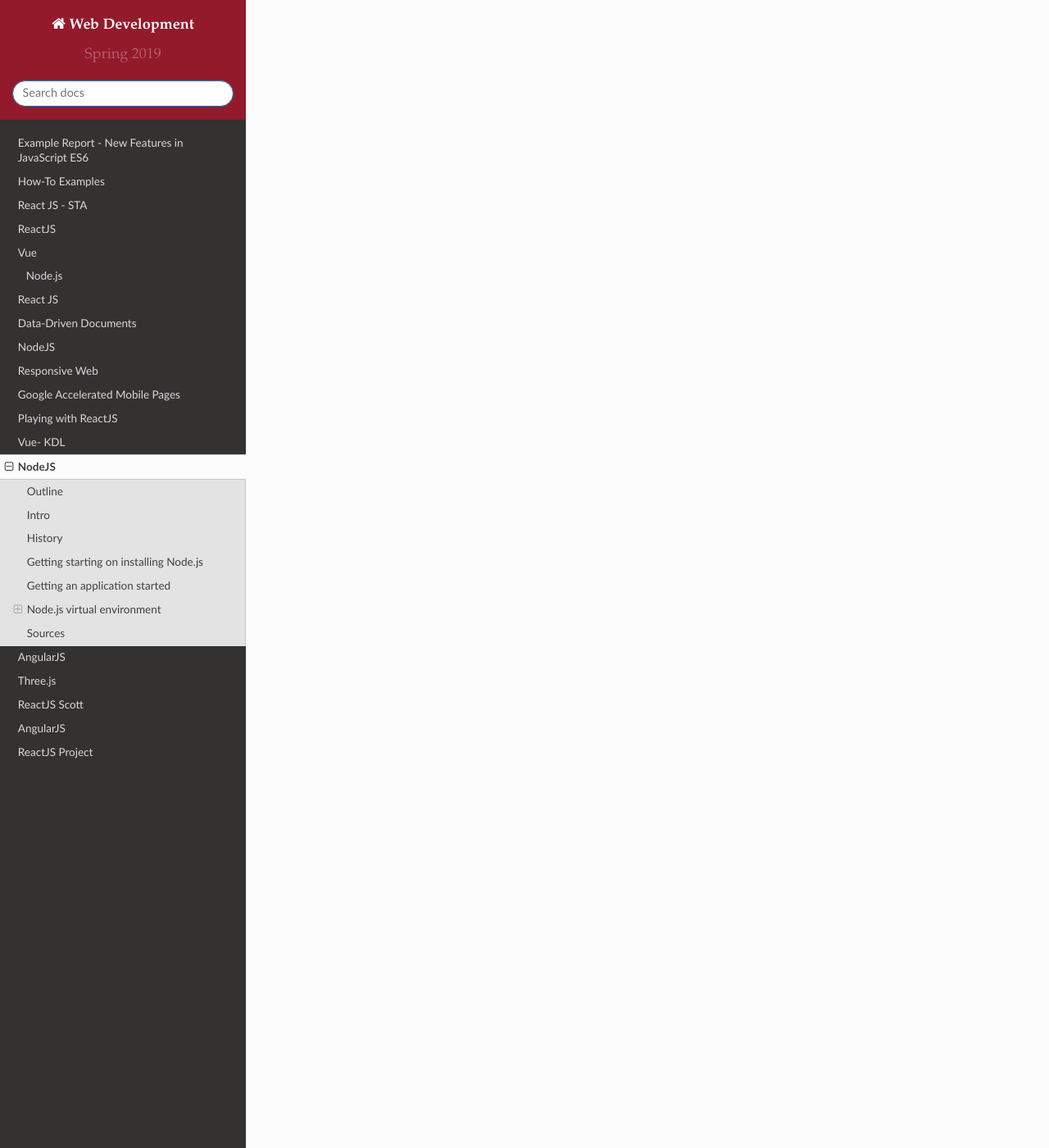
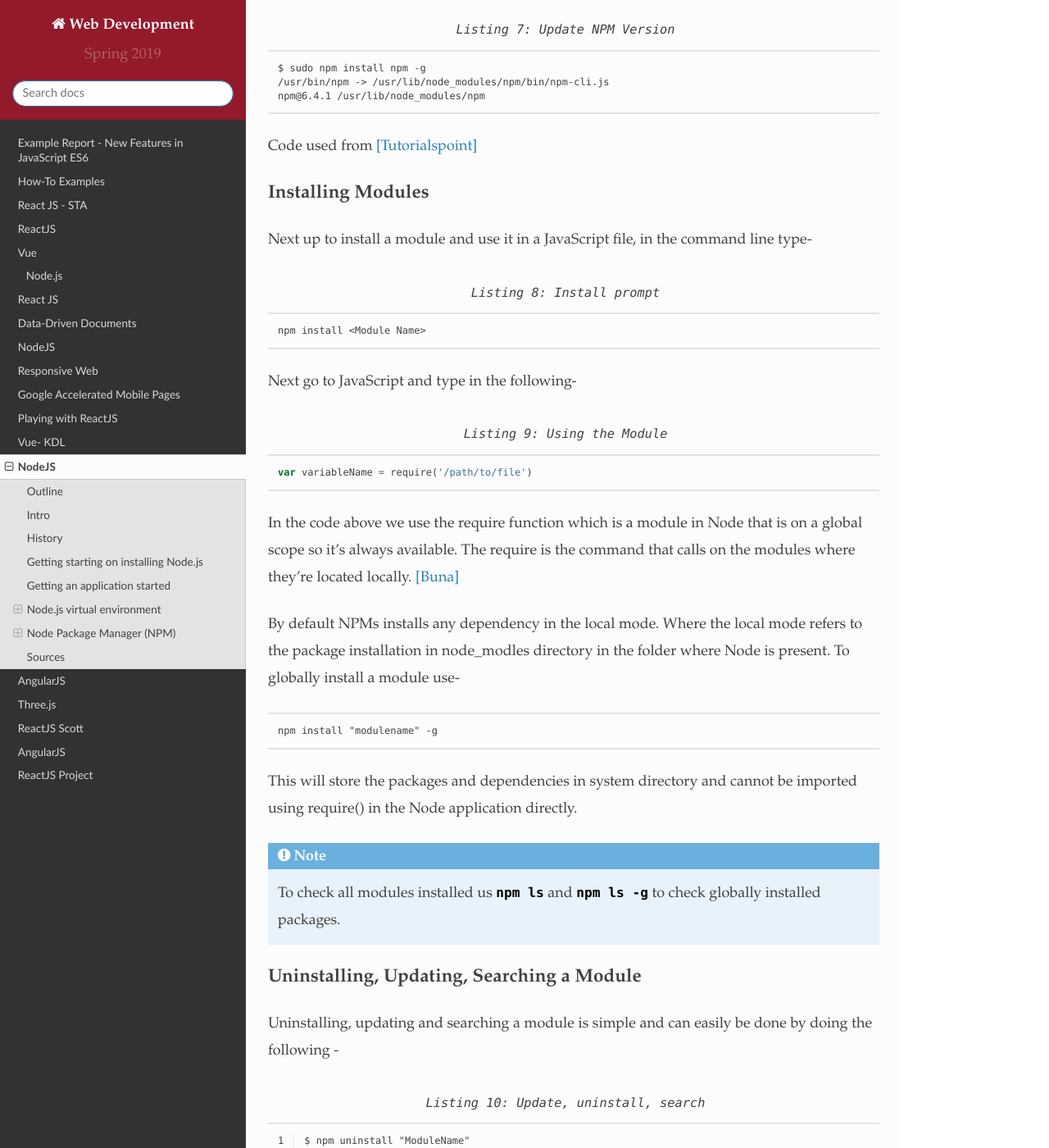
Before and after one commit to pvcraven/2019_spring_web_dev, a Sphinx documentation site: the page built from source/final/luangaphayvong/index.rst, in a window 1280 px wide and 1400 px high, scrolled down 4317 px. Shown: the whole window at 82% size. Built offline with Sphinx 7.4.7 and the Read the Docs theme 2.0.0, drawn with Linux system fonts in a browser that asks for light colours; some of the changed text lies outside the part shown.

Commit message:
REPL and NPM

```diff
--- a/source/final/luangaphayvong/index.rst
+++ b/source/final/luangaphayvong/index.rst
@@ -46,9 +45,7 @@
 which later got sponsored and supported by Joyent(What is joyent). Dahl created
 Node.js because he had a distaste about the way Apache Http server used to handle
 a lot of concurrent connections and how the code being created was either
-blocked by the entire process or implied multiple execution stacks.
-
-[Thinkmobiles]_
+blocked by the entire process or implied multiple execution stacks.[Thinkmobiles]_
 
 Getting starting on installing Node.js
 --------------------------------------
@@ -124,21 +121,123 @@
 the abbreviation of Read-Eval-Print-Loop. Its a way to quickly test simple
 Node.js/JavaScript code.
 
-To launch REPL
-~~~~~~~~~~~~~~
+To start up REPL is as easy as just typing node into the command console. After
+typing node and hitting enter, you're able to run JavaScript, use variables and
+multiline expressions.
+
+REPL Commands
+~~~~~~~~~~~~~
+================    ================================================
+Command             Action
+================    ================================================
+ctrl+c              Terminates current command
+ctrl+c twice        Terminate the Node REPL
+ctrl+d              Terminate Node REPL
+up & down keys      See command history and modify previous commands
+tab Keys            List of current commands
+.help               List all commands
+.break              Exit from multiline expression
+.clear              Exit multiline expression
+.save "filename"    Save current Node REPL session
+.load "filename"    Load file content into current Node REPL session
+================    ================================================
+
+.. note::
+
+    As an add on to get the last result ``_`` can be used to get that.
+
+Node Package Manager (NPM)
+--------------------------
+NPM has two main functionalities, online repositories for node.js pakcages and
+modules, and command line utility to install Node.js packages, do version
+management and dependency management.
+
+To check the current version of NPM just do the type the following in the command
+console-
 
 .. code-block:: text
-    ::Caption:: Command line for REPL
+    :Caption: Checking Version
 
-    node
+    npm --version
 
+If it is an old version of NPM you can update the following command-
+
+.. code-block:: text
+    :Caption: Update NPM Version
+
+    $ sudo npm install npm -g
+    /usr/bin/npm -> /usr/lib/node_modules/npm/bin/npm-cli.js
+    npm@6.4.1 /usr/lib/node_modules/npm
+
+Code used from [Tutorialspoint]_
+
+Installing Modules
+~~~~~~~~~~~~~~~~~~
+Next up to install a module and use it in a JavaScript file, in the command line
+type-
+
+.. code-block:: text
+    :Caption: Install prompt
+
+    npm install <Module Name>
+
+Next go to JavaScript and type in the following-
+
+.. code-block:: javascript
+    :Caption: Using the Module
+
+    var variableName = require('/path/to/file')
+
+In the code above we use the require function which is a module in Node that is
+on a global scope so it's always available. The require is the command that calls
+on the modules where they're located locally. [Buna]_
+
+By default NPMs installs any dependency in the local mode. Where the local mode
+refers to the package installation in node_modles directory in the folder where
+Node is present. To globally install a module use-
+
+.. code-block:: text
+
+    npm install "modulename" -g
+
+This will store the packages and dependencies in system directory and cannot be
+imported using require() in the Node application directly.
+
+.. note::
+
+    To check all modules installed us ``npm ls`` and ``npm ls -g`` to check globally
+    installed packages.
+
+Uninstalling, Updating, Searching a Module
+~~~~~~~~~~~~~~~~~~~~~~~~~~~~~~~~~~~~~~~~~~
+Uninstalling, updating and searching a module is simple and can easily be done by
+doing the following -
+
+.. code-block:: text
+    :linenos:
+    :Caption: Update, uninstall, search
+
+    $ npm uninstall "ModuleName"
+
+    $ npm update "ModuleName"
+
+    $ npm search "ModuleName"
+
+Creating Modules
+~~~~~~~~~~~~~~~~
+Now that the basics are done, the user can also create a module. This requires
+that package.json to be generated and using NPM will generate a basic skeleton
+of package.json.
+
+
+=================
 
 Sources
 -------
 .. [Tod] Robert Tod "`Tutorial: Setting up Node.js with a database <https://hackernoon.com/setting-up-node-js-with-a-database-part-1-3f2461bdd77f>`_" Hackernoon, Web. 07 May, 2017
 .. [Capan] Tomislav Capan "`Why the hell would I use Node.js? <https://www.toptal.com/nodejs/why-the-hell-would-i-use-node-js>`_" Topical, Web. 13 Aug. 2013
 .. [Moore] Mark Ronald Moore "`Top-10 Code examples for Node.js developers <https://bytescout.com/blog/node-js-code-examples.html>`_" Bytescout, Web. 04 Apr, 2019
-.. [Patel] Priyesh Patel "`What exactly is Node.js? <https://medium.freecodecamp.org/what-exactly-is-node-js-ae36e97449f5>`_" Freecodecamp, Web. 18 Apr, 2018
+.. [Buna] Samer Buna "`Requiring modules in Node.js: Everything you need to know <https://medium.freecodecamp.org/requiring-modules-in-node-js-everything-you-need-to-know-e7fbd119be8>`_" Freecodecamp, Web. 19 Mar, 2017
 .. [Shah] Hezbullah Shah & Tariq Soomro. Node.js Challenges in Implementation, 2017
 .. [Goldspink] Matt Goldspink "`Node.js Best Practices <https://www.codementor.io/mattgoldspink/nodejs-best-practices-du1086jja>`_" Codementor, Web. 28 Aug, 2016
 .. [Thinkmobiles] "`Why use Node.js - look behind the scenes of web development <https://thinkmobiles.com/blog/why-use-nodejs/>`_" Thinkmobiles, Web. 04 Apr, 2019
```
Also changed, not shown: other parts of source/final/luangaphayvong/index.rst (+0 -1 lines).
